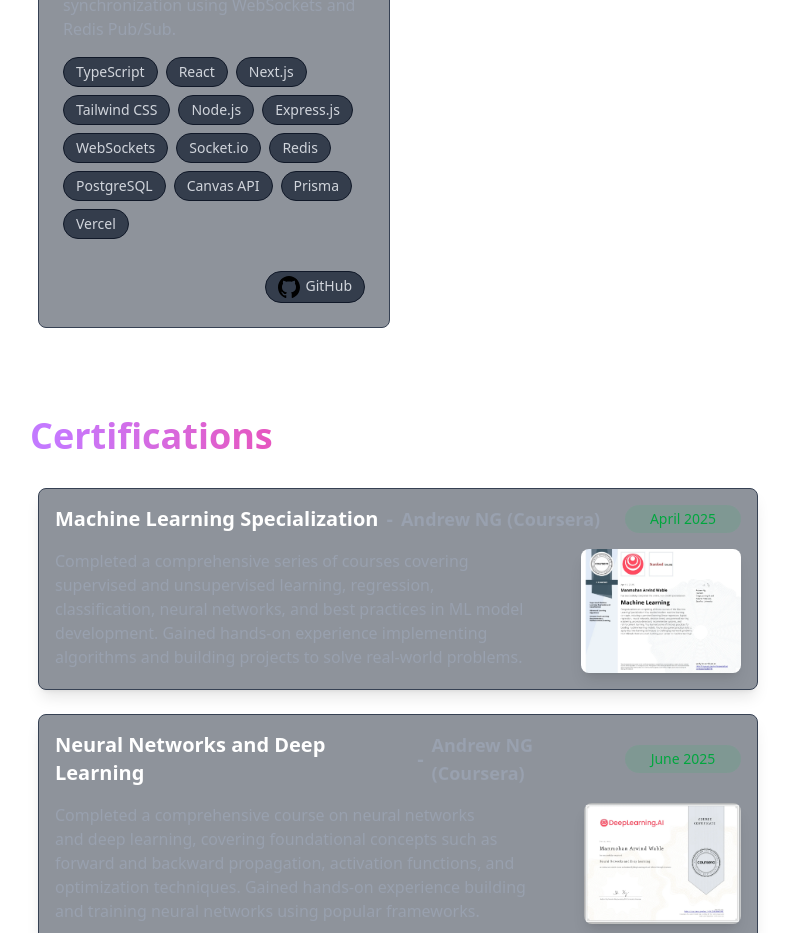
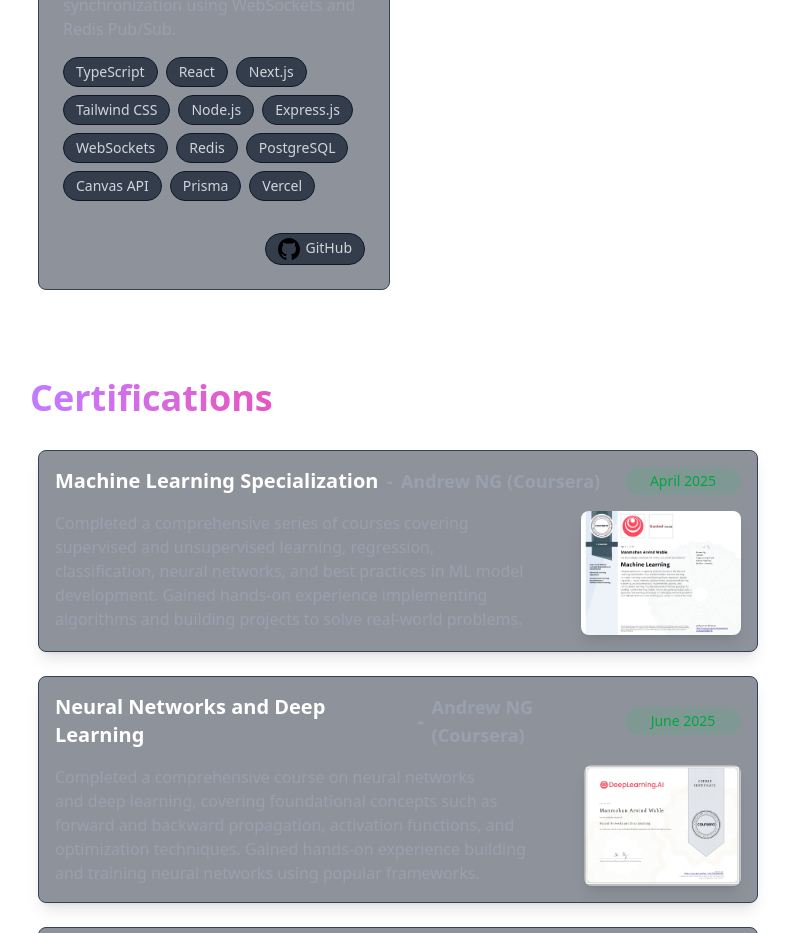
Before and after one commit to manmohan0/Portfolio, a React (Vite) app: page / in a window 1280 px wide. Shown: the part 2940-3873 px from the top of the page, without its empty margins (242-1031 px from the left). Built offline with nearby package versions, Linux system fonts and the light colour scheme.

Commit message:
fix: remove socket.io from drawer

```diff
--- a/src/content.tsx
+++ b/src/content.tsx
@@ -15,7 +15,7 @@ export const projectCards: ProjectCardProps[] = [
     { live: 'https://pollbattle.manmohan.live', GitHub: 'https://github.com/manmohan0/Poll-Battle', title: 'Poll-Battle', description: 'A real-time polling application.', techStack: ['TypeScript', 'React', 'Next.js', 'Tailwind CSS', 'Node.js', 'Express.js', 'WebSockets', 'PostgreSQL'] },
     { live: 'https://realtime-chat-app.manmohan.live', GitHub: 'https://github.com/manmohan0/Realtime-Chat-App', title: 'Realtime-Chat-App', description: 'A real-time chat application.', techStack: ['TypeScript', 'React', 'Next.js', 'Tailwind CSS', 'Node.js', 'Express.js', 'WebSockets', 'Redis', 'MongoDB'] },
     { live: 'https://vegs.manmohanwable.tech', GitHub: 'https://github.com/manmohan0/Veg', title: 'Veg', description: 'Veg is a lightweight, beginner-friendly platform that lets students and creators quickly build, edit, and deploy static websites without any setup hassles. Designed to make academic and project showcases effortless, Veg combines a Monaco-powered code editor, real-time live preview, and one-click deployment, so you can go from idea to a hosted website in minutes. Whether it\'s for college projects, portfolios, or quick prototypes, Veg makes web publishing fast, accessible, and fun, no heavy tools or manual deployments needed.', techStack: ['TypeScript', 'React', 'Next.js', 'Tailwind CSS', 'Node.js', 'Express.js', 'WebSockets', 'Monaco Editor', 'Vite', 'Docker'] },
-    { live: 'https://drawer.manmohanwable.tech', GitHub: 'https://github.com/manmohan0/drawer', title: 'Drawer', description: 'Real-time collaborative whiteboard with an infinite canvas, event sourcing, undo/redo, and scalable synchronization using WebSockets and Redis Pub/Sub.', techStack: ['TypeScript', 'React', 'Next.js', 'Tailwind CSS', 'Node.js', 'Express.js', 'WebSockets', 'Socket.io', 'Redis', 'PostgreSQL', 'Canvas API', 'Prisma', 'Vercel'] }
+    { live: 'https://drawer.manmohanwable.tech', GitHub: 'https://github.com/manmohan0/drawer', title: 'Drawer', description: 'Real-time collaborative whiteboard with an infinite canvas, event sourcing, undo/redo, and scalable synchronization using WebSockets and Redis Pub/Sub.', techStack: ['TypeScript', 'React', 'Next.js', 'Tailwind CSS', 'Node.js', 'Express.js', 'WebSockets', 'Redis', 'PostgreSQL', 'Canvas API', 'Prisma', 'Vercel'] }
 ]
 
 export const experienceCards: ExperienceCardData[] = [
```
